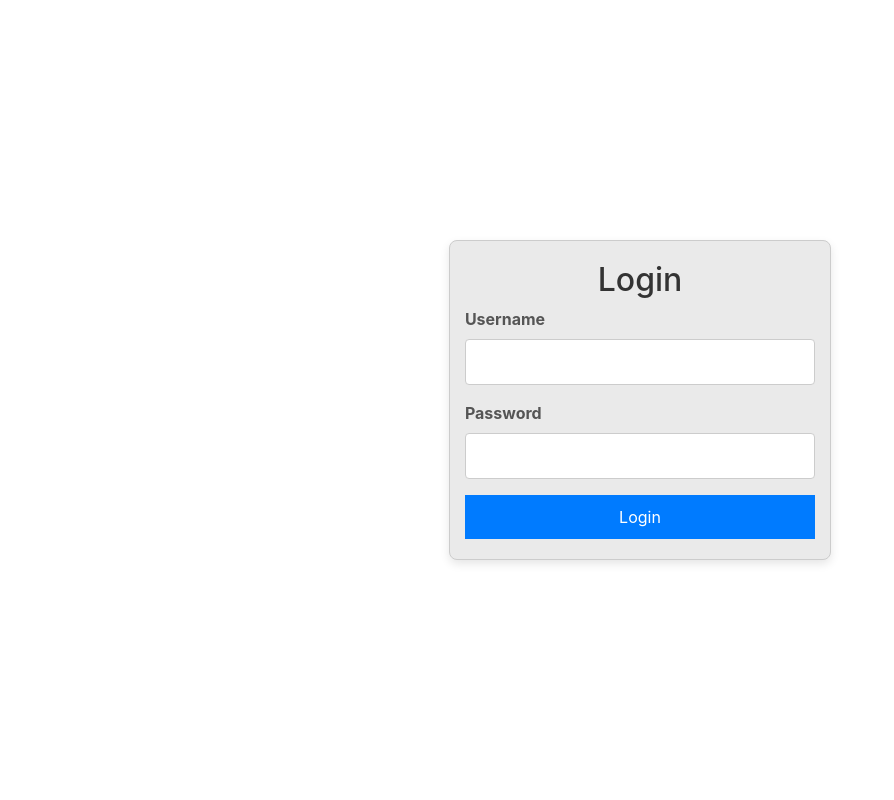
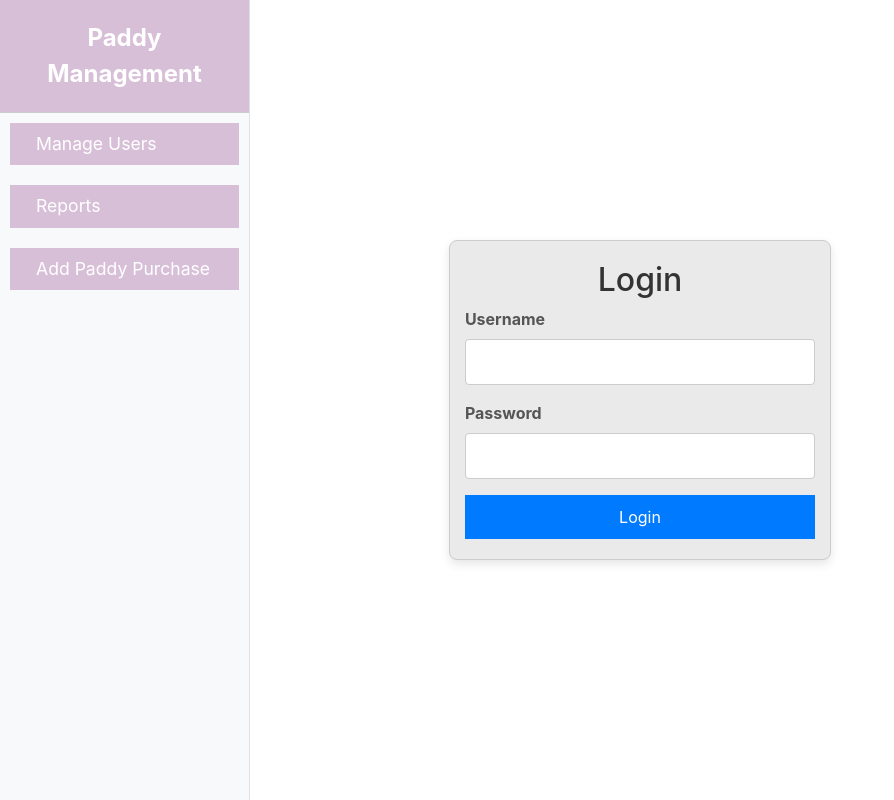
Before and after one commit to kiritoreddy/PaddyLiveTrackingApplication, a React (Create React App) app in the folder live-tracking-frontend/: page /login in a window 1280 px wide. Shown: the whole page, without its empty margins (0-894 px from the left). Built offline with nearby package versions, Linux system fonts and the light colour scheme; no server answers.

Commit message:
Sidebar Added

```diff
--- /dev/null
+++ b/live-tracking-frontend/src/components/Sidebar.css
@@ -0,0 +1,55 @@
+.sidebar-container {
+    position: fixed;
+    top: 0;
+    left: 0;
+    width: 250px;
+    height: 100vh;
+    background-color: #d8bfd8; /* Light violet background for the whole sidebar */
+    padding: 0;
+    border-right: 1px solid #ddd;
+    z-index: 1000;
+    box-sizing: border-box; /* Ensure padding does not affect the width */
+}
+
+.sidebar-heading {
+    font-size: 1.5rem;
+    font-weight: bold;
+    text-align: center;
+    padding: 20px;
+    margin: 0;
+    background-color: #d8bfd8; /* Light violet background for the heading */
+    color: white;
+    border-bottom: 1px solid #ccc;
+}
+
+.nav-item {
+    padding: 10px;
+}
+
+.nav-link {
+    font-size: 1.1rem;
+    color: white; /* Text color white */
+    display: flex;
+    align-items: center;
+    padding: 10px 15px;
+    transition: background-color 0.3s ease, color 0.3s ease;
+    background-color: #d8bfd8; /* Background matches the sidebar violet */
+}
+
+.nav-link i {
+    margin-right: 10px;
+}
+
+.nav-link:hover {
+    background-color: #0000ff; /* Blue background on hover */
+    color: white; /* Keep text white */
+    border-radius: 5px;
+    text-decoration: none;
+}
+
+.nav-link.active {
+    background-color: #0000ff; /* Active link will be blue */
+    color: white;
+    font-weight: bold;
+    border-radius: 5px;
+}
--- a/live-tracking-frontend/src/components/Sidebar.js
+++ b/live-tracking-frontend/src/components/Sidebar.js
@@ -1,19 +1,37 @@
 import React from 'react';
-import { Link } from 'react-router-dom';
+import { Link, useLocation } from 'react-router-dom';
+import './Sidebar.css'; // Custom CSS for Sidebar
 
 const Sidebar = () => {
+    const location = useLocation(); // Get the current route
+
     return (
-        <div className="bg-light border-right" id="sidebar">
+        <div className="bg-light border-right sidebar-container" id="sidebar">
             <div className="sidebar-heading">Paddy Management</div>
             <ul className="nav flex-column">
                 <li className="nav-item">
-                    <Link className="nav-link" to="/admin/manage-users">Manage Users</Link>
+                    <Link
+                        className={`nav-link ${location.pathname === '/admin/manage-users' ? 'active' : ''}`}
+                        to="/admin/manage-users"
+                    >
+                        <i className="fas fa-users"></i> Manage Users
+                    </Link>
                 </li>
                 <li className="nav-item">
-                    <Link className="nav-link" to="/admin/reports">Reports</Link>
+                    <Link
+                        className={`nav-link ${location.pathname === '/admin/reports' ? 'active' : ''}`}
+                        to="/admin/reports"
+                    >
+                        <i className="fas fa-chart-line"></i> Reports
+                    </Link>
                 </li>
                 <li className="nav-item">
-                    <Link className="nav-link" to="/ppc/form">Add Paddy Purchase</Link>
+                    <Link
+                        className={`nav-link ${location.pathname === '/ppc/form' ? 'active' : ''}`}
+                        to="/ppc/form"
+                    >
+                        <i className="fas fa-plus-circle"></i> Add Paddy Purchase
+                    </Link>
                 </li>
             </ul>
         </div>
--- a/live-tracking-frontend/src/pages/Admin/Dashboard.js
+++ b/live-tracking-frontend/src/pages/Admin/Dashboard.js
@@ -1,8 +1,10 @@
 import React from 'react';
+import Sidebar from '../../components/Sidebar';
 
 const Dashboard = () => {
     return (
         <div className="container mt-5">
+            <Sidebar/>
             <h2>Dashboard</h2>
             {/* Dashboard content goes here */}
         </div>
--- a/live-tracking-frontend/src/routes.js
+++ b/live-tracking-frontend/src/routes.js
@@ -1,6 +1,6 @@
-// routes.js
-import React, { useEffect } from 'react';
+import React from 'react';
 import { Routes, Route, Navigate } from 'react-router-dom';
+import Sidebar from './components/Sidebar'; // Import the Sidebar
 import AdminDashboard from './pages/Admin/Dashboard';
 import ManageUsers from './pages/Admin/ManageUsers';
 import AdminReports from './pages/Admin/Reports';
@@ -12,6 +12,9 @@ import PrivateRoute from './PrivateRoute';
 
 const AppRoutes = () => {
     return (
+        <div className="app-container">
+            <Sidebar /> {/* Sidebar is persistent */}
+            <div className="content-container">
                 <Routes>
                     <Route path="/login" element={<Login />} />
                     <Route element={<PrivateRoute />}>
@@ -25,6 +28,8 @@ const AppRoutes = () => {
                     <Route path="/" element={<Navigate to="/login" />} />
                     <Route path="*" element={<Navigate to="/404" />} />
                 </Routes>
+            </div>
+        </div>
     );
 };
 
```
Also changed, not shown: live-tracking-frontend/src/pages/Admin/Dashboard.css (added, +18 -0 lines), 2 other files (tests, documents, lock files or other folders). Lines whose indentation alone changed are shown as unchanged.
